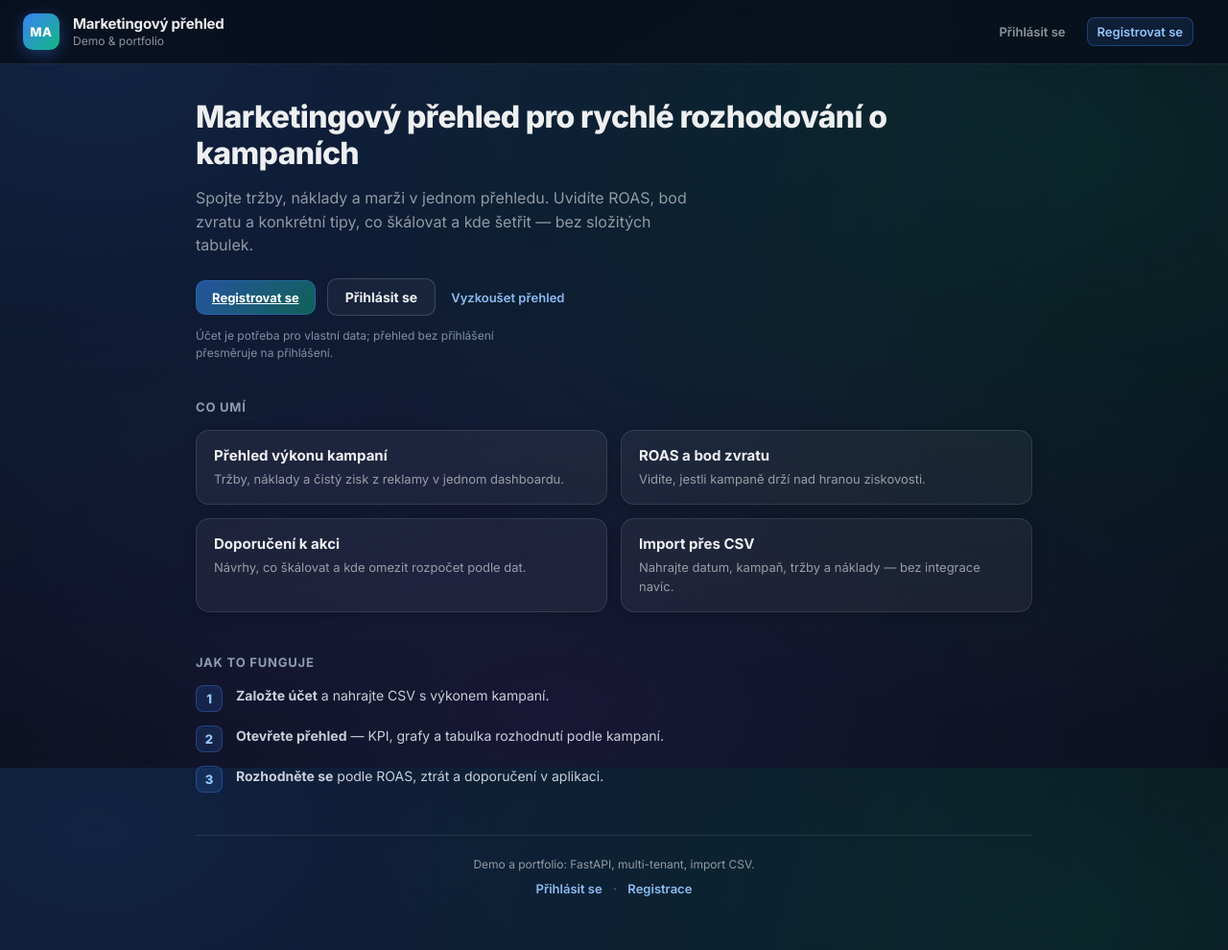
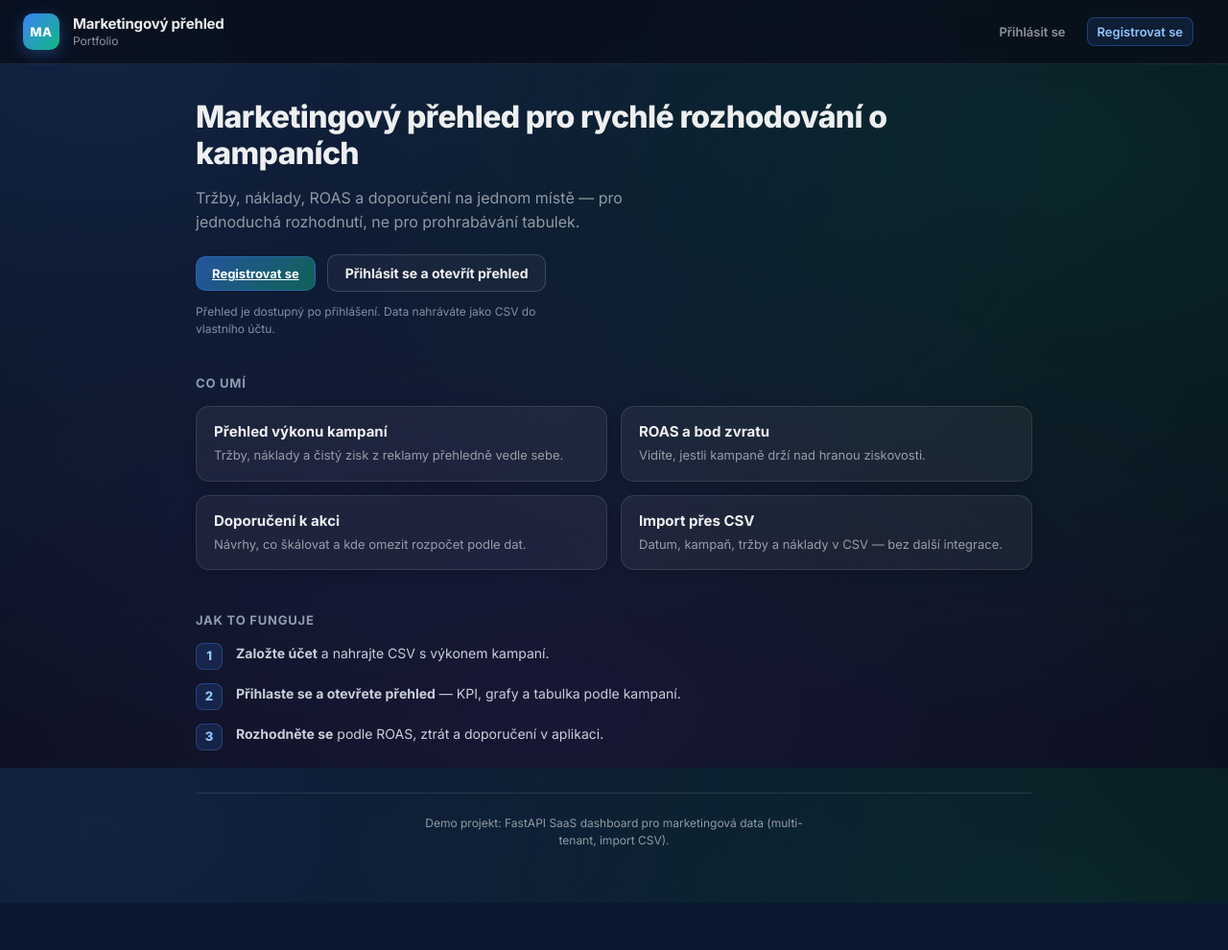
Before and after one commit to danzel24/marketing-analytics-saas, a FastAPI app: page / in a window 1280 px wide. Shown: the whole page at 96% size. After the commit the page ends 941 px from the top, so only its background shows below. Run offline with FastAPI, Linux system fonts and the light colour scheme; parts of the project's set-up code (start-up, migrations or seed data) failed here and were passed over.

Commit message:
Refine landing page copy and CTA flow

```diff
--- a/app/static/styles.css
+++ b/app/static/styles.css
@@ -1808,19 +1808,6 @@ body {
   border-color: rgba(255, 255, 255, 0.22);
 }
 
-.landing-cta-tertiary {
-  font-size: 13px;
-  font-weight: 600;
-  color: rgba(147, 197, 253, 0.95);
-  text-decoration: none;
-  padding: 8px 4px;
-}
-
-.landing-cta-tertiary:hover {
-  color: #fff;
-  text-decoration: underline;
-}
-
 .landing-hero__note {
   margin: 0;
   font-size: 12px;
@@ -1921,29 +1908,13 @@ body {
 }
 
 .landing-footer__text {
-  margin: 0 0 10px;
-  font-size: 12px;
-  color: var(--text-secondary);
-}
-
-.landing-footer__links {
-  font-size: 13px;
-  font-weight: 600;
-}
-
-.landing-footer__links a {
-  color: rgba(147, 197, 253, 0.95);
-  text-decoration: none;
-}
-
-.landing-footer__links a:hover {
-  text-decoration: underline;
-  color: #fff;
-}
-
-.landing-footer__sep {
-  margin: 0 8px;
-  color: rgba(148, 163, 184, 0.5);
+  margin: 0;
+  max-width: 52ch;
+  margin-left: auto;
+  margin-right: auto;
+  font-size: 12px;
+  line-height: 1.5;
+  color: var(--text-secondary);
 }
 
 /* ── Responsive ─────────────────────────────────────────── */
--- a/app/templates/landing.html
+++ b/app/templates/landing.html
@@ -5,7 +5,7 @@
     <meta name="viewport" content="width=device-width, initial-scale=1" />
     <meta
       name="description"
-      content="Marketingový přehled — ROAS, bod zvratu a doporučení pro kampaně. Import CSV, přehledné dashboardy."
+      content="Marketingový přehled: tržby, náklady, ROAS a doporučení. Import CSV, přehled po přihlášení."
     />
     <title>Marketingový přehled — rychlá rozhodnutí o kampaních</title>
     <link rel="preconnect" href="https://fonts.googleapis.com" />
@@ -20,7 +20,7 @@
           <div class="brand__logo">MA</div>
           <div class="brand__text">
             <div class="brand__title">Marketingový přehled</div>
-            <div class="brand__subtitle">Demo &amp; portfolio</div>
+            <div class="brand__subtitle">Portfolio</div>
           </div>
         </div>
       </div>
@@ -34,15 +34,15 @@
       <section class="landing-hero">
         <h1 class="landing-hero__title">Marketingový přehled pro rychlé rozhodování o kampaních</h1>
         <p class="landing-hero__lead">
-          Spojte tržby, náklady a marži v jednom přehledu. Uvidíte ROAS, bod zvratu a konkrétní tipy, co škálovat a kde
-          šetřit — bez složitých tabulek.
+          Tržby, náklady, ROAS a doporučení na jednom místě — pro jednoduchá rozhodnutí, ne pro prohrabávání tabulek.
         </p>
         <div class="landing-cta-row" role="group" aria-label="Začít používat">
           <a class="btn btn--primary" href="/register">Registrovat se</a>
-          <a class="btn landing-btn-outline" href="/login">Přihlásit se</a>
-          <a class="landing-cta-tertiary" href="/dashboard">Vyzkoušet přehled</a>
+          <a class="btn landing-btn-outline" href="/login">Přihlásit se a otevřít přehled</a>
         </div>
-        <p class="landing-hero__note">Účet je potřeba pro vlastní data; přehled bez přihlášení přesměruje na přihlášení.</p>
+        <p class="landing-hero__note">
+          Přehled je dostupný po přihlášení. Data nahráváte jako CSV do vlastního účtu.
+        </p>
       </section>
 
       <section class="landing-section" aria-labelledby="landing-benefits-heading">
@@ -50,7 +50,7 @@
         <ul class="landing-benefits">
           <li class="landing-benefits__item card">
             <h3 class="landing-benefits__heading">Přehled výkonu kampaní</h3>
-            <p class="landing-benefits__text">Tržby, náklady a čistý zisk z reklamy v jednom dashboardu.</p>
+            <p class="landing-benefits__text">Tržby, náklady a čistý zisk z reklamy přehledně vedle sebe.</p>
           </li>
           <li class="landing-benefits__item card">
             <h3 class="landing-benefits__heading">ROAS a bod zvratu</h3>
@@ -62,7 +62,7 @@
           </li>
           <li class="landing-benefits__item card">
             <h3 class="landing-benefits__heading">Import přes CSV</h3>
-            <p class="landing-benefits__text">Nahrajte datum, kampaň, tržby a náklady — bez integrace navíc.</p>
+            <p class="landing-benefits__text">Datum, kampaň, tržby a náklady v CSV — bez další integrace.</p>
           </li>
         </ul>
       </section>
@@ -79,7 +79,7 @@
           <li class="landing-steps__item">
             <span class="landing-steps__num">2</span>
             <div>
-              <strong>Otevřete přehled</strong> — KPI, grafy a tabulka rozhodnutí podle kampaní.
+              <strong>Přihlaste se a otevřete přehled</strong> — KPI, grafy a tabulka podle kampaní.
             </div>
           </li>
           <li class="landing-steps__item">
@@ -92,12 +92,9 @@
       </section>
 
       <footer class="landing-footer">
-        <p class="landing-footer__text">Demo a portfolio: FastAPI, multi-tenant, import CSV.</p>
-        <div class="landing-footer__links">
-          <a href="/login">Přihlásit se</a>
-          <span class="landing-footer__sep" aria-hidden="true">·</span>
-          <a href="/register">Registrace</a>
-        </div>
+        <p class="landing-footer__text">
+          Demo projekt: FastAPI SaaS dashboard pro marketingová data (multi-tenant, import CSV).
+        </p>
       </footer>
     </main>
   </body>
```
